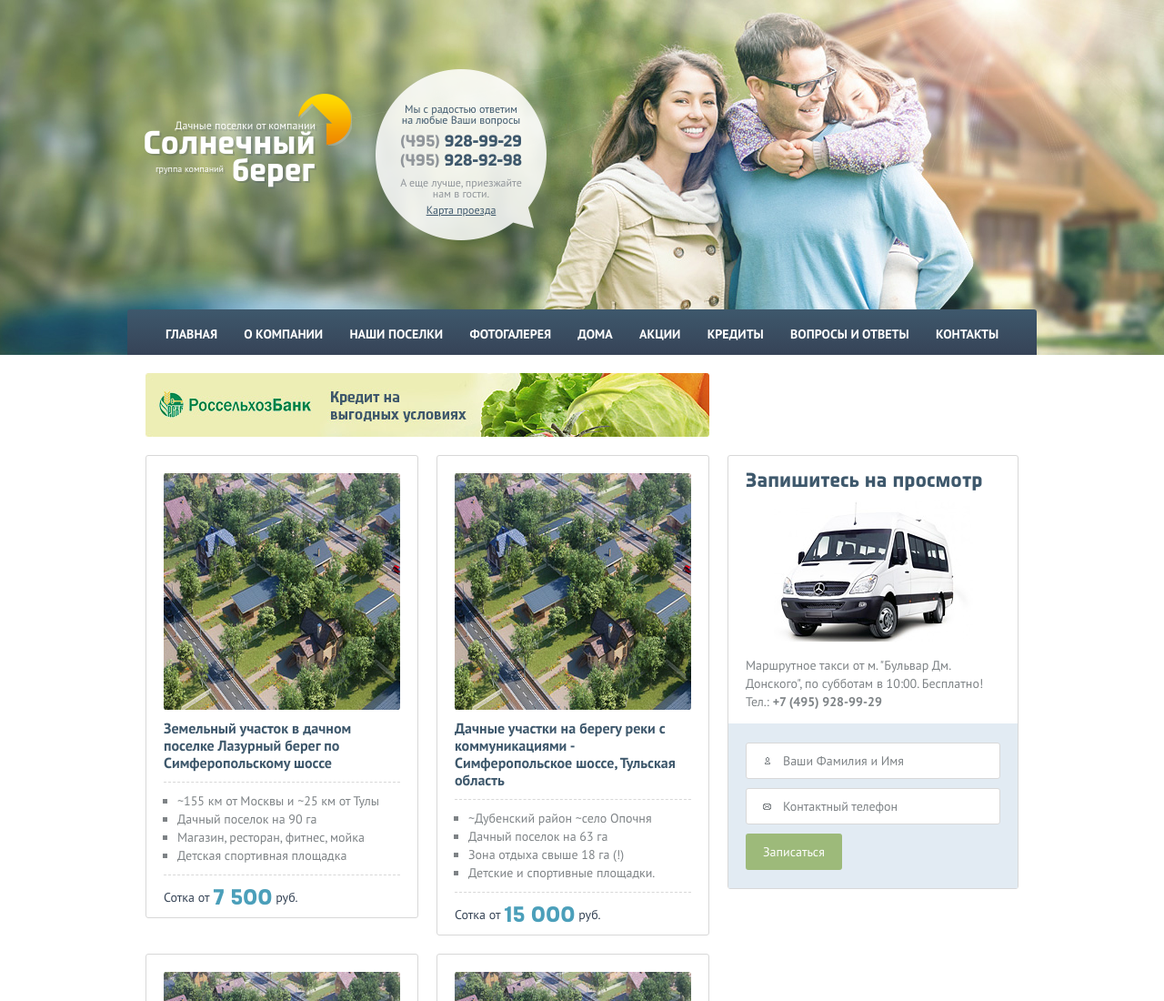
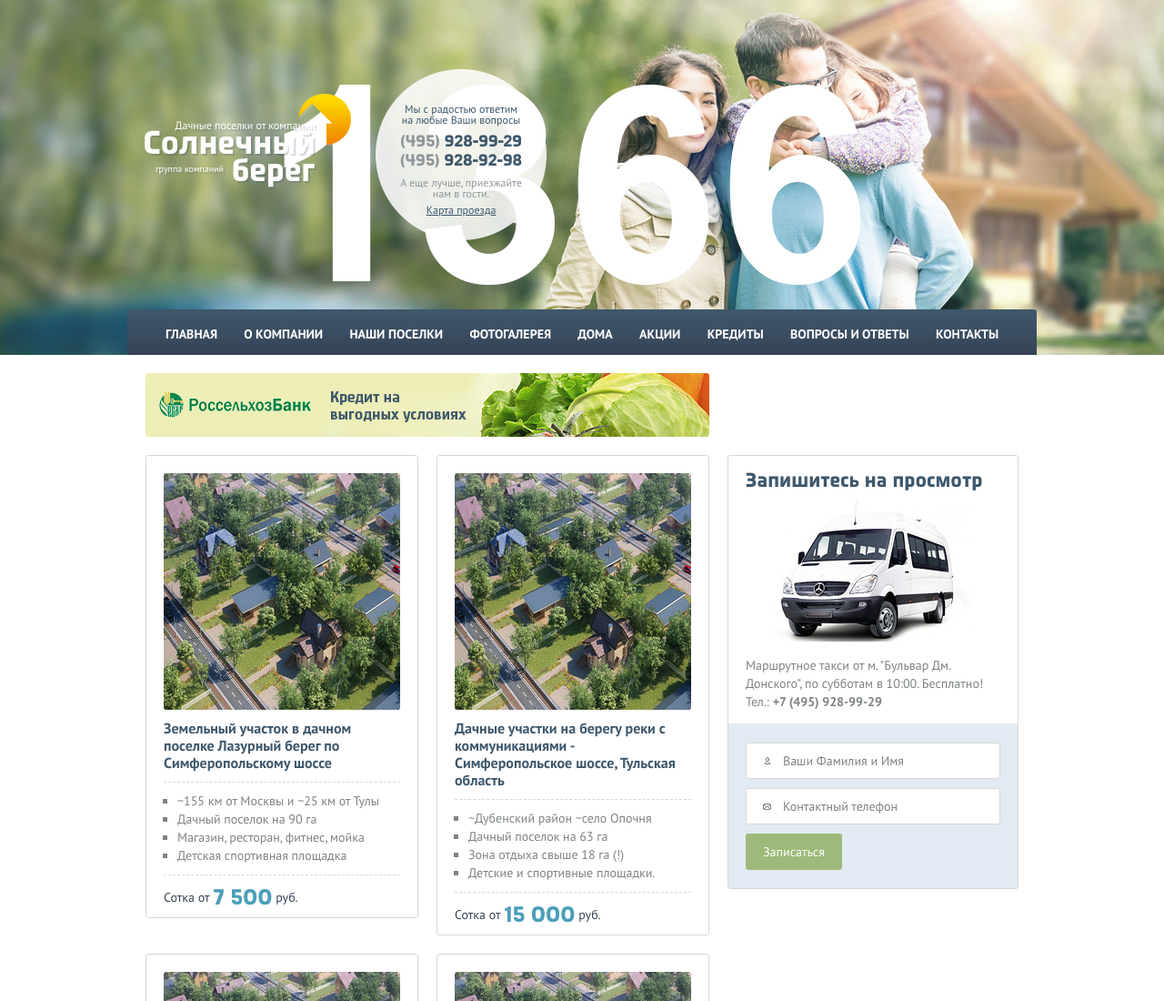
Before and after one commit to Cypher-kun/sb195.ru, a plain HTML site: page index.html in a window 1280 px wide. Shown: the top 1100 px of the page at 91% size. Drawn offline with Linux system fonts and the light colour scheme; grey boxes are pictures that could not be loaded.

Commit message:
Added multiple header images

```diff
--- a/css/page.css
+++ b/css/page.css
@@ -2,8 +2,14 @@
 
 }
     .page__header {
-        background: url(../images/header.jpg) no-repeat center top;
+        background: url(../images/header_1366.jpg) no-repeat center top;
     }
+
+    @media screen and (max-width: 1024px)                         { .page__header { background-image: url(../images/header_1024.jpg); } }
+    @media screen and (min-width: 1025px) and (max-width: 1366px) { .page__header { background-image: url(../images/header_1366.jpg); } }
+    @media screen and (min-width: 1367px) and (max-width: 1600px) { .page__header { background-image: url(../images/header_1600.jpg); } }
+    @media screen and (min-width: 1601px) and (max-width: 1920px) { .page__header { background-image: url(../images/header_1920.jpg); } }
+    @media screen and (min-width: 1921px)                         { .page__header { background-image: url(../images/header_2560.jpg); } }
 
     .page__nav {
         margin: 20px 0 0;
```
Also changed, not shown: images/Buy_menu_icon.png (deleted), images/header.jpg (deleted), images/header_1024.jpg (added), images/header_1366.jpg (added), images/header_1600.jpg (added), images/header_1920.jpg (added), images/header_2560.jpg (added), images/sprite.png (deleted), 1 other file.
